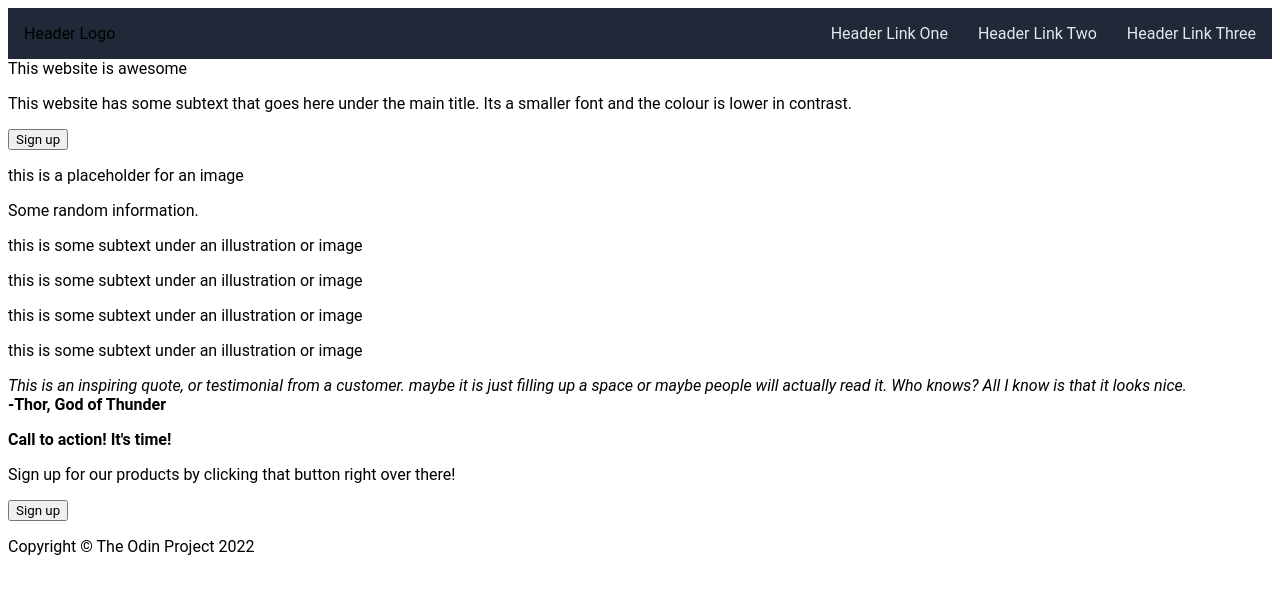
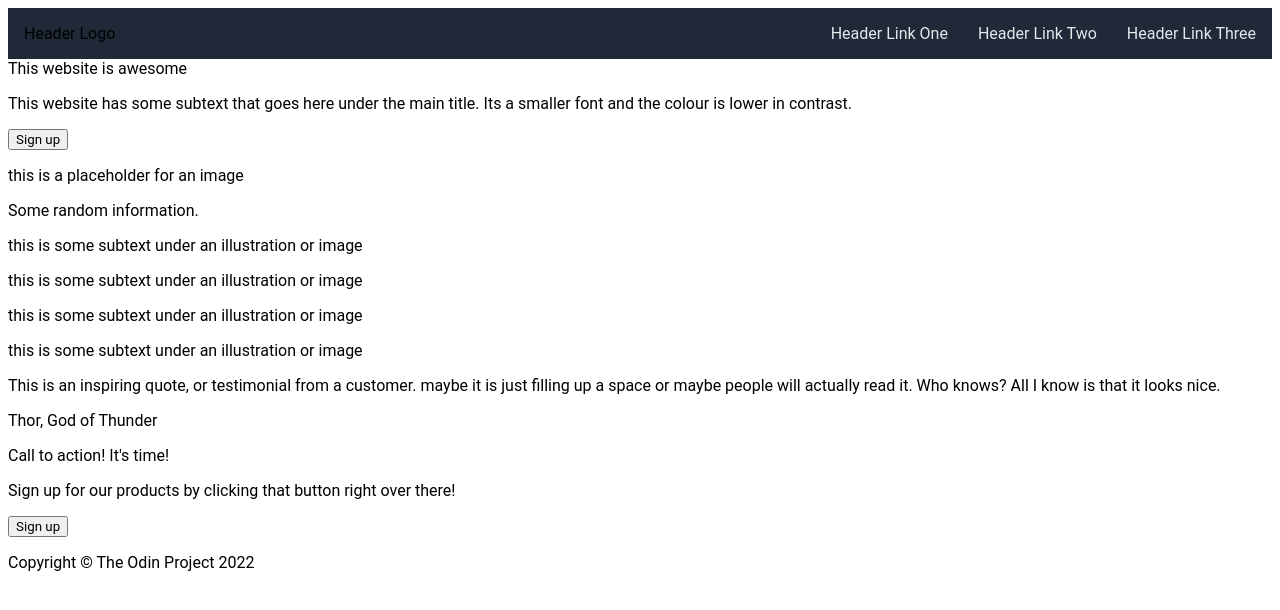
Before and after one commit to arriann/landingpage, a plain HTML site: page index.html in a window 1280 px wide. Drawn offline with Linux system fonts and the light colour scheme.

Commit message:
Removed bold/italic from lines 43, 46, 51

```diff
--- a/index.html
+++ b/index.html
@@ -40,15 +40,15 @@
 
     <div class="quote">
       <div class="content">
-        <em>This is an inspiring quote, or testimonial from a customer. maybe it is just filling up a space or maybe people will actually read it. Who knows? All I know is that it looks nice.</em>
+        <p>This is an inspiring quote, or testimonial from a customer. maybe it is just filling up a space or maybe people will actually read it. Who knows? All I know is that it looks nice.</p>
       </div>
       <div class="author">
-        <strong>-Thor, God of Thunder</strong>
+        <p>Thor, God of Thunder</p>
       </div>
 
     <div class="cta">
       <div class="action">
-        <p><strong>Call to action! It's time!</strong></p>
+        <p>Call to action! It's time!</p>
         <p>Sign up for our products by clicking that button right over there!</p>
       </div>
         <div class="sign">
```
